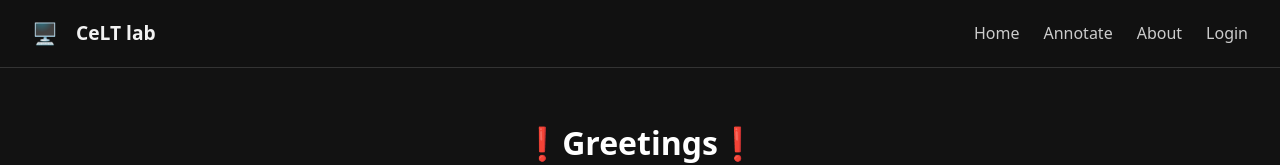
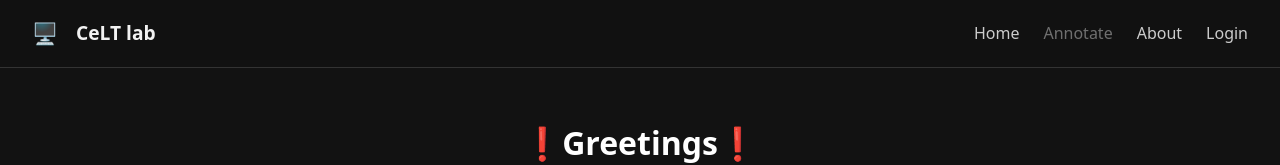
Before and after one commit to Vraiz/AnnotationApp, a Next.js app: page / in a window 1280 px wide. Shown: the top 165 px of the page. Built offline with nearby package versions, Linux system fonts and the light colour scheme.

Commit message:
fix: disabled annotation button
+ disabled annotation if not logged in

```diff
--- a/app/annotate/page.tsx
+++ b/app/annotate/page.tsx
@@ -26,7 +26,7 @@ const AnnotationPage = () => {
             setShowToast(true)
             setTimeout(() => {
                 router.push('/')
-            }, 3000) // Extended to 3 seconds
+            }, 3000)
         } else {
             try {
                 fetchUser(userID)
--- a/app/components/GlobalHeader.css
+++ b/app/components/GlobalHeader.css
@@ -34,3 +34,13 @@
   .nav-login-btn:hover {
     color: #66cc99;
   }
+
+.disabled-link {
+  opacity: 0.5;
+  cursor: not-allowed;
+  pointer-events: none;
+}
+
+.disabled-link:hover {
+  text-decoration: none;
+}
--- a/app/components/Globalheader.tsx
+++ b/app/components/Globalheader.tsx
@@ -2,10 +2,25 @@
 
 import Link from "next/link";
 import { useLoginModal } from "../hooks/useLoginModal";
+import { useState, useEffect } from "react";
 import "./GlobalHeader.css";
 
 export default function GlobalHeader() {
   const loginModal = useLoginModal();
+  const [isLoggedIn, setIsLoggedIn] = useState(false);
+
+  useEffect(() => {
+    // Check if user is logged in by checking localStorage
+    const userID = localStorage.getItem('userID');
+    setIsLoggedIn(!!userID);
+  }, []);
+
+  const handleAnnotateClick = (e: React.MouseEvent) => {
+    if (!isLoggedIn) {
+      e.preventDefault(); // Prevent navigation
+      loginModal.open(); // Open login modal instead
+    }
+  };
 
   return (
     <nav className="navbar">
@@ -15,7 +30,13 @@ export default function GlobalHeader() {
       </div>
       <div className="navbar-right">
         <Link href="/">Home</Link>
-        <Link href="/annotate">Annotate</Link>
+        <Link
+          href="/annotate"
+          onClick={handleAnnotateClick}
+          className={!isLoggedIn ? "disabled-link" : ""}
+        >
+          Annotate
+        </Link>
         <Link href="/about">About</Link>
         <button onClick={loginModal.open} className="nav-login-btn">
           Login
```
